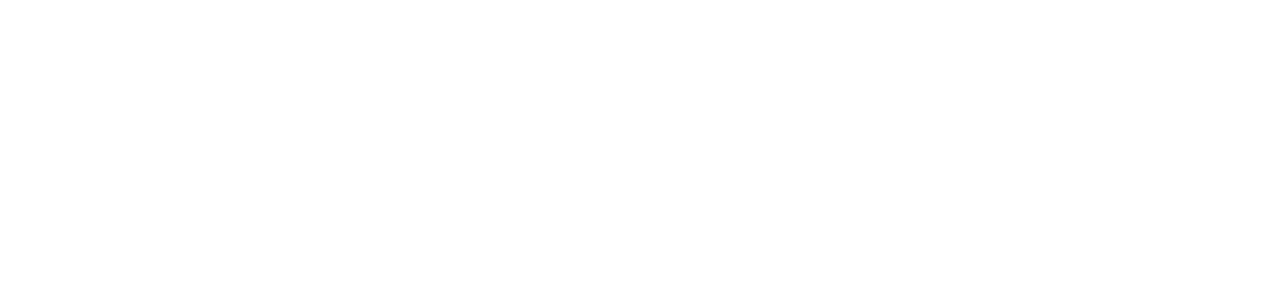
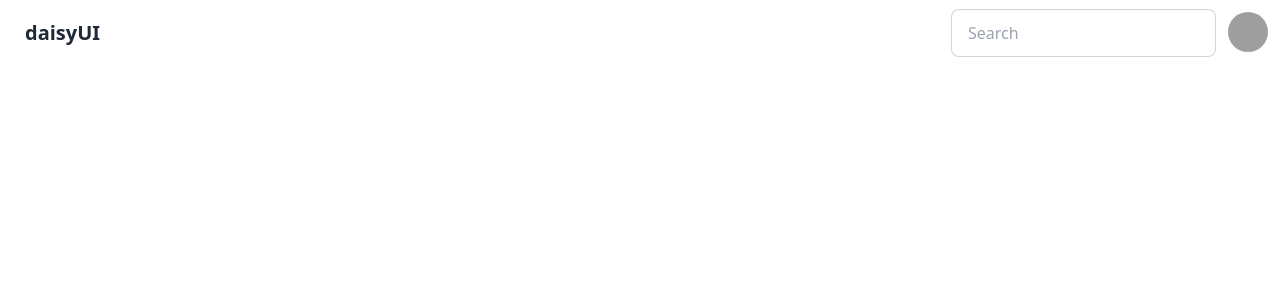
Before and after one commit to radenmasabdul/Management, a Vue app in the folder frontend/: page /home in a window 1280 px wide. Before the commit this address had no page. Shown: the top 300 px of the page. Built offline with nearby package versions, Linux system fonts and the light colour scheme; grey boxes are pictures that could not be loaded.

Commit message:
setup router after login

```diff
--- /dev/null
+++ b/frontend/src/components/Navbar.vue
@@ -0,0 +1,36 @@
+<script setup></script>
+
+<template>
+  <div class="navbar bg-base-100">
+    <div class="flex-1">
+      <a class="btn btn-ghost text-xl">daisyUI</a>
+    </div>
+    <div class="flex-none gap-2">
+      <div class="form-control">
+        <input type="text" placeholder="Search" class="input input-bordered w-24 md:w-auto" />
+      </div>
+      <div class="dropdown dropdown-end">
+        <div tabindex="0" role="button" class="btn btn-ghost btn-circle avatar">
+          <div class="w-10 rounded-full">
+            <img
+              alt="Tailwind CSS Navbar component"
+              src="https://img.daisyui.com/images/stock/photo-1534528741775-53994a69daeb.jpg"
+            />
+          </div>
+        </div>
+        <ul tabindex="0" class="menu menu-sm dropdown-content bg-base-100 rounded-box z-[1] mt-3 w-52 p-2 shadow">
+          <li>
+            <a class="justify-between">
+              Profile
+              <span class="badge">New</span>
+            </a>
+          </li>
+          <li><a>Settings</a></li>
+          <li><a>Logout</a></li>
+        </ul>
+      </div>
+    </div>
+  </div>
+</template>
+
+<style scoped></style>
--- /dev/null
+++ b/frontend/src/layouts/Home.vue
@@ -0,0 +1,9 @@
+<script setup>
+import Navbar from "../components/Navbar.vue";
+</script>
+
+<template>
+  <div><Navbar /></div>
+</template>
+
+<style scoped></style>
--- a/frontend/src/routes/index.js
+++ b/frontend/src/routes/index.js
@@ -2,6 +2,7 @@
 
 import Login from "../views/auth/Login.vue";
 import ForgotPassword from '../views/auth/ForgotPassword.vue';
+import Home from '../layouts/Home.vue';
 
 const router = createRouter({
     history: createWebHistory(import.meta.env.BASE_URL),
@@ -23,6 +24,15 @@
                 title: "Forgot Password",
             },
         },
+        //home
+        {
+            path: "/home",
+            name: "home",
+            component: Home,
+            meta: {
+                title: "Home",
+            },
+        },
     ]
 })
 
```
